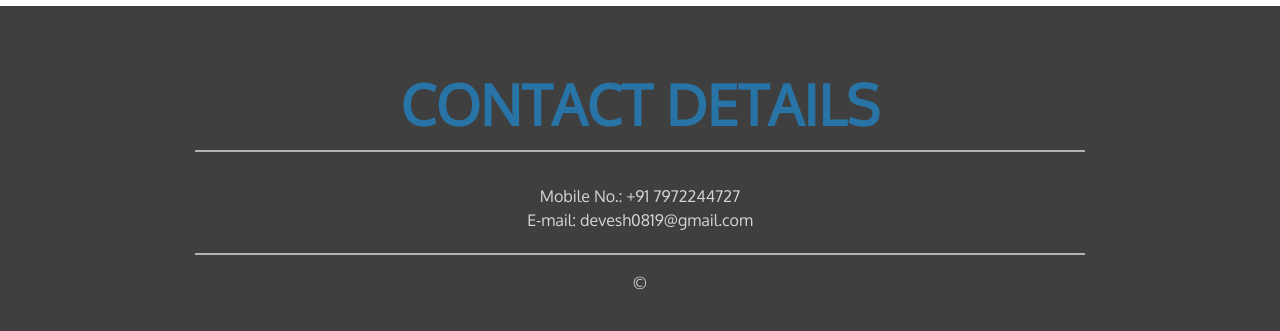
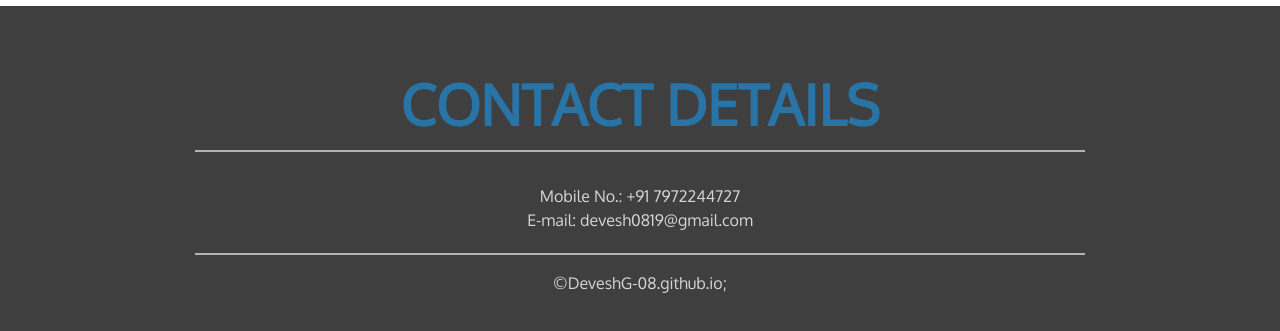
Before and after one commit to DeveshG-08/DeveshG-08.github.io, a plain HTML site: page index.html in a window 1280 px wide. Shown: the part 4319-4650 px from the top of the page. Drawn offline with nearby package versions, Linux system fonts and the light colour scheme.

Commit message:
Update index.html

```diff
--- a/index.html
+++ b/index.html
@@ -191,7 +191,7 @@
                     </p>
                 </div>
                 <hr>
-                <div class="col-12">&copy;</div>
+                <div class="col-12">&copyDeveshG-08.github.io;</div>
             </div>
         </div>
     </footer>
```
